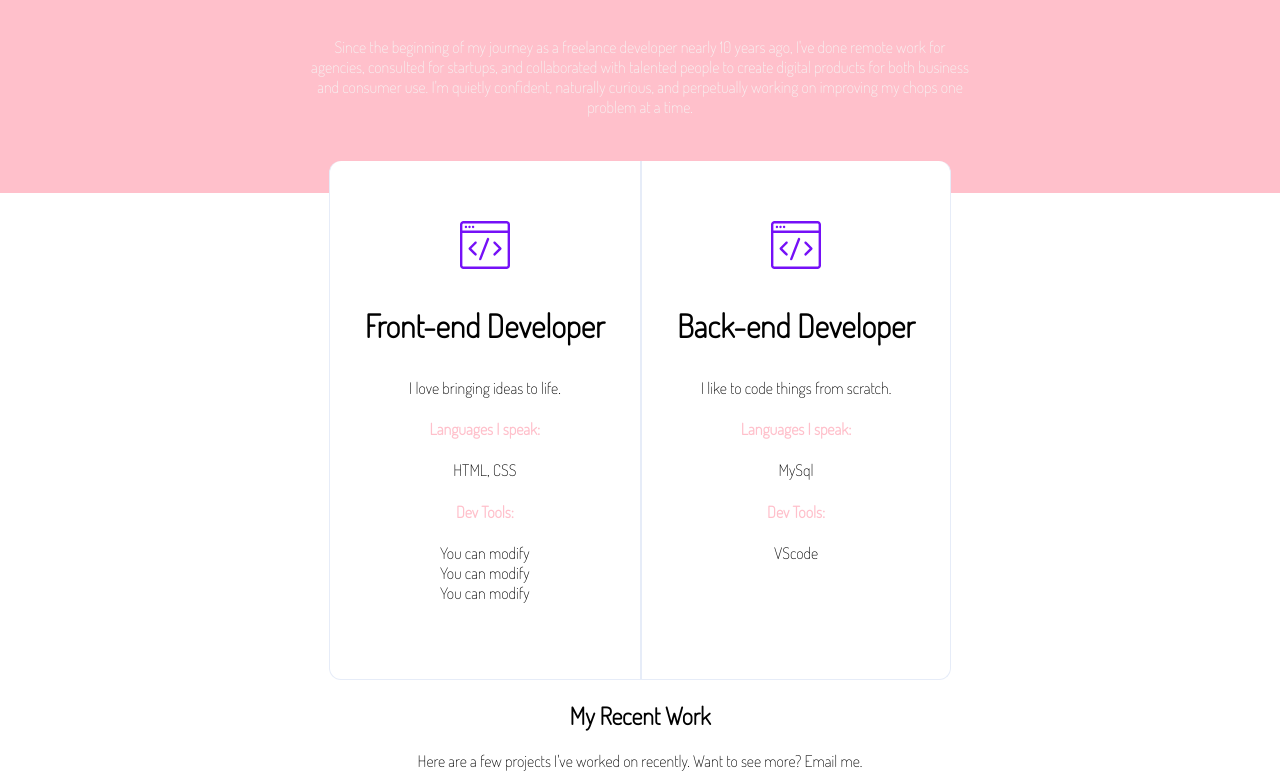
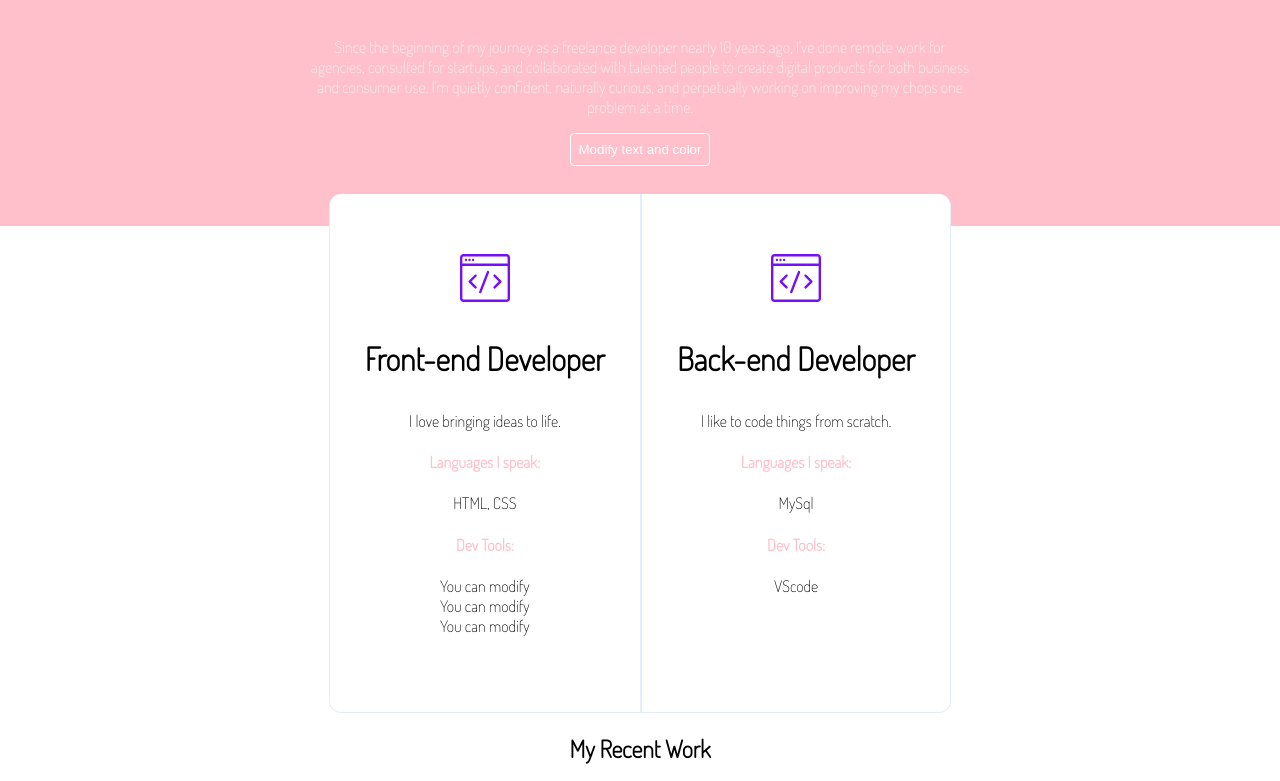
Before and after one commit to WildCodeSchool-2024-09/JS-RemoteFR-Q4-Jaune-Checkpoint1, a website: page site/portfolio.html in a window 1280 px wide. Shown: the part 922-1703 px from the top of the page. Drawn offline with Linux system fonts and the light colour scheme.

Commit message:
STEP 2 JS - FAIT

```diff
--- a/site/css/portfolio.css
+++ b/site/css/portfolio.css
@@ -4,6 +4,9 @@
 	--cardColor: #ffffff;
 	--borderColor: #e6ecf8;
 	--shadowColor: #e9f0f380;
+	--buttonTextColor: white;
+	--buttonbg: #ffc0cb;
+	--buttonbgHover: #f0b3be;
 
 	--styledBorder: var(--borderTemplate) var(--borderColor);
 	--styledShadow: 0 5px 5px 0 var(var(--shadowColor));
@@ -34,6 +37,7 @@ p {
 	margin-bottom: calc(var(--gutter) * -0.3125);
 }
 
+/* Description */
 .description {
 	color: var(--light);
 	display: flex;
@@ -51,6 +55,19 @@ p {
 	background-color: var(--lightWildColor);
 }
 
+.change-name {
+	color: var(--buttonTextColor);
+	border: 1px solid white;
+	border-radius: 4px;
+	padding: 0.5rem;
+	background-color: var(--buttonbg);
+}
+
+.change-name:hover {
+	background-color: var(--buttonbgHover);
+}
+
+/* Skils */
 .skills {
 	margin-top: calc(var(--gutter) * -2);
 	border-radius: var(--radius);
--- a/site/js/portfolio.js
+++ b/site/js/portfolio.js
@@ -1,5 +1,16 @@
+// Changement de l'avatar
 const avatarImg = document.querySelector(".avatar-img");
 
 avatarImg.addEventListener("click", () => {
   avatarImg.src = "/site/image/avatar.svg";
 });
+
+// Changement du prénom
+const changeName = document.getElementById("firstname");
+const button = document.querySelector(".change-name");
+
+button.addEventListener("click", () => {
+  const userName = prompt("What's your name ?");
+  changeName.textContent = userName;
+  changeName.style.color = "white";
+});
--- a/site/portfolio.html
+++ b/site/portfolio.html
@@ -43,6 +43,7 @@
           agencies, consulted for startups, and collaborated with talented people to create digital products for both
           business and consumer use. I'm quietly confident, naturally curious, and perpetually working on improving my
           chops one problem at a time.</p>
+        <button class="change-name">Modify text and color</button>
       </section>
     </article>
 
```
